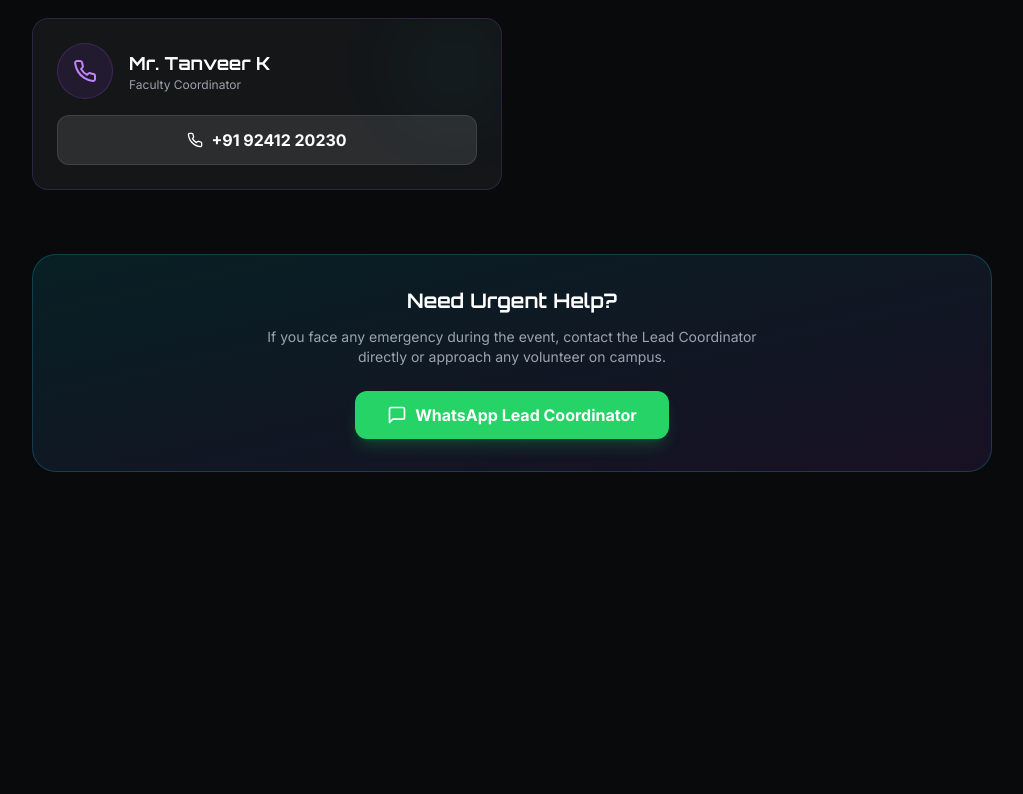
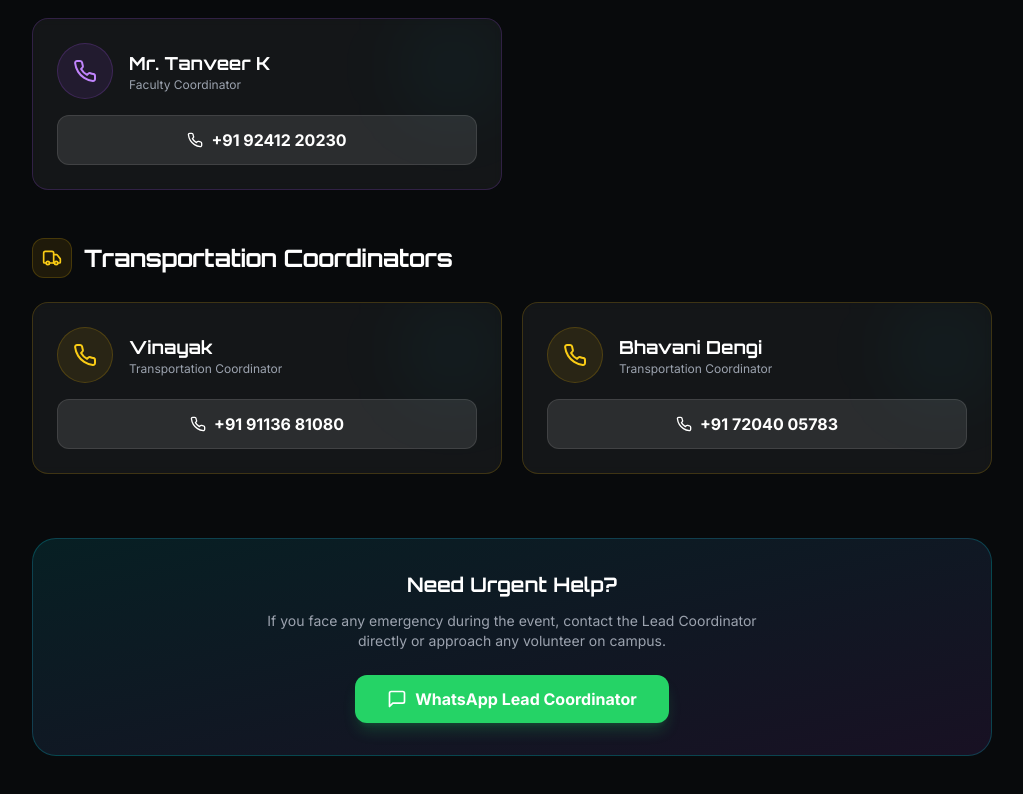
Before and after one commit to GeminalSudhanva/HackFusion, a React (Vite) app: page /coordinators in a window 1280 px wide. Shown: the part 2112-2906 px from the top of the page, without its empty margins (128-1151 px from the left). Before the commit the page ends 2712 px from the top, so only its background shows below. Built offline with nearby package versions, Linux system fonts and the light colour scheme; no server answers; the HTML template or start-up script is replaced by a standard one.

Commit message:
Transprtation Coordinators added

```diff
--- a/src/pages/CoordinatorsPage.tsx
+++ b/src/pages/CoordinatorsPage.tsx
@@ -1,6 +1,6 @@
 import { useEffect } from "react";
 import { motion } from "framer-motion";
-import { Phone, Users, Bed, Code2, Megaphone, MessageSquare } from "lucide-react";
+import { Phone, Users, Bed, Code2, Megaphone, MessageSquare, Truck } from "lucide-react";
 
 const fadeUp = {
   hidden: { opacity: 0, y: 40 },
@@ -185,6 +185,31 @@ const coordinators: { category: string; icon: any; accent: string; members: Coor
       },
     ],
   },
+  {
+    category: "Transportation Coordinators",
+    icon: Truck,
+    accent: "text-yellow-400",
+    members: [
+      {
+        name: "Vinayak",
+        phone: "+919113681080",
+        role: "Transportation Coordinator",
+        team: "Transportation",
+        color: "text-yellow-400",
+        iconBg: "bg-yellow-500/10 border-yellow-500/20",
+        borderColor: "border-yellow-500/20",
+      },
+      {
+        name: "Bhavani Dengi",
+        phone: "+917204005783",
+        role: "Transportation Coordinator",
+        team: "Transportation",
+        color: "text-yellow-400",
+        iconBg: "bg-yellow-500/10 border-yellow-500/20",
+        borderColor: "border-yellow-500/20",
+      },
+    ],
+  },
 ];
 
 export default function CoordinatorsPage() {
```
